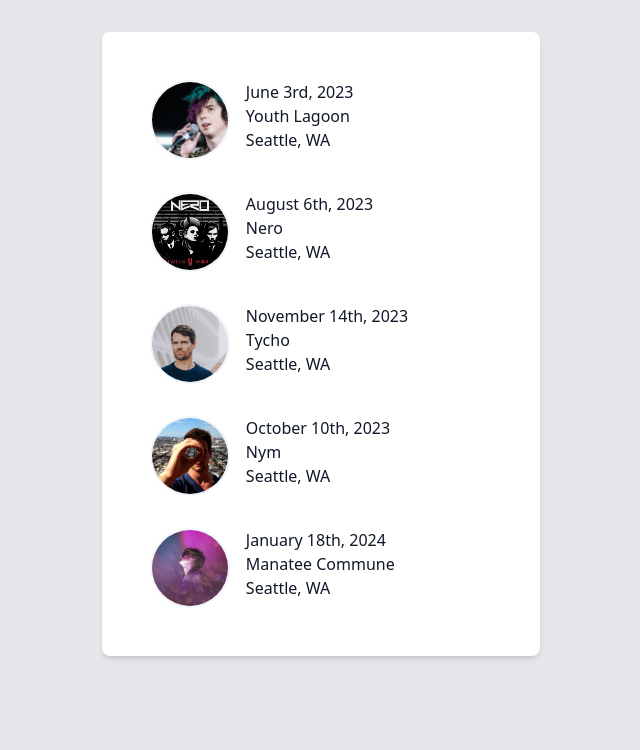
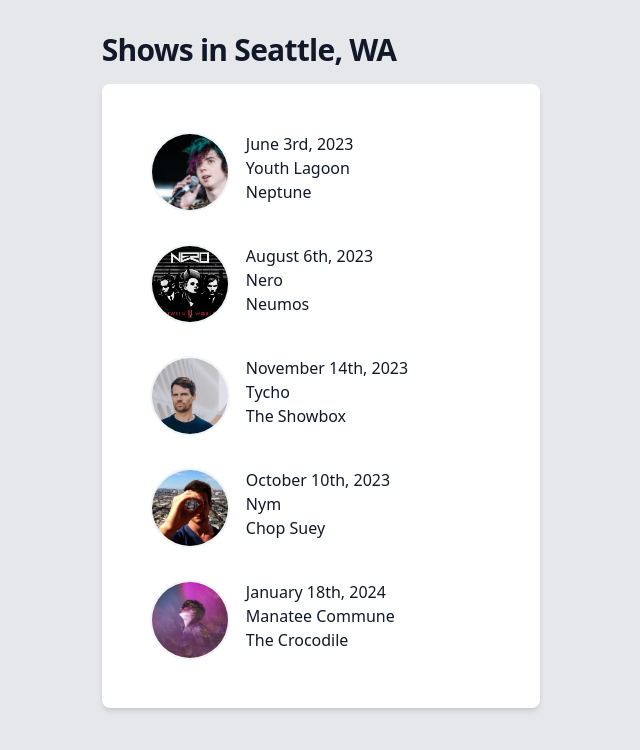
Before and after one commit to phyrisrose/frontend-tickets, a Next.js app: page / in a window 1280 px wide. Shown: the top 750 px of the page, without its empty margins (319-959 px from the left). Built offline with nearby package versions, Linux system fonts and the light colour scheme.

Commit message:
showing venue in the event, and the location as a title

```diff
--- a/src/app/event.tsx
+++ b/src/app/event.tsx
@@ -22,7 +22,7 @@
         <div>
           <div>{format(show.date, 'MMMM do, yyyy')}</div>
           <div>{show.musician}</div>
-          <div>{show.location}</div>
+          <div>{show.venue}</div>
         </div>
       </div>
       <div className="w-200 shrink-0">
--- a/src/app/main-client.tsx
+++ b/src/app/main-client.tsx
@@ -6,7 +6,11 @@
 
 export default function MainClient() {
   return (
-    <Card className="p-8 min-w-40">
+    <>
+      <h1 className="text-2xl tracking-tight font-extrabold sm:text-3xl">
+        Shows in Seattle, WA
+      </h1>
+      <Card className="p-8 min-w-40 mt-4">
         <List>
           {shows.map((show, index) => (
             <LinkListItem key={index} href={`/checkout/${show.id}`}>
@@ -15,5 +19,6 @@
           ))}
         </List>
       </Card>
+    </>
   );
 }
```
Lines whose indentation alone changed are shown as unchanged.
